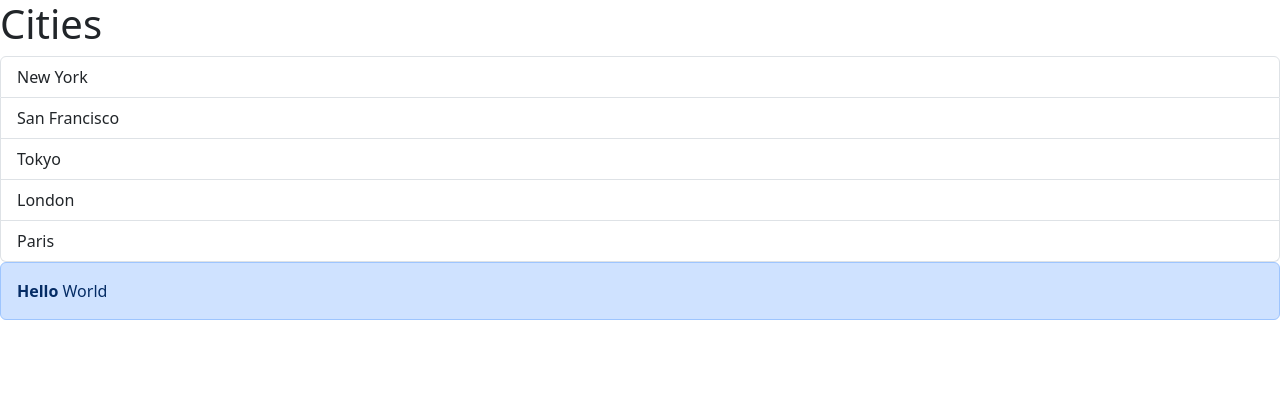
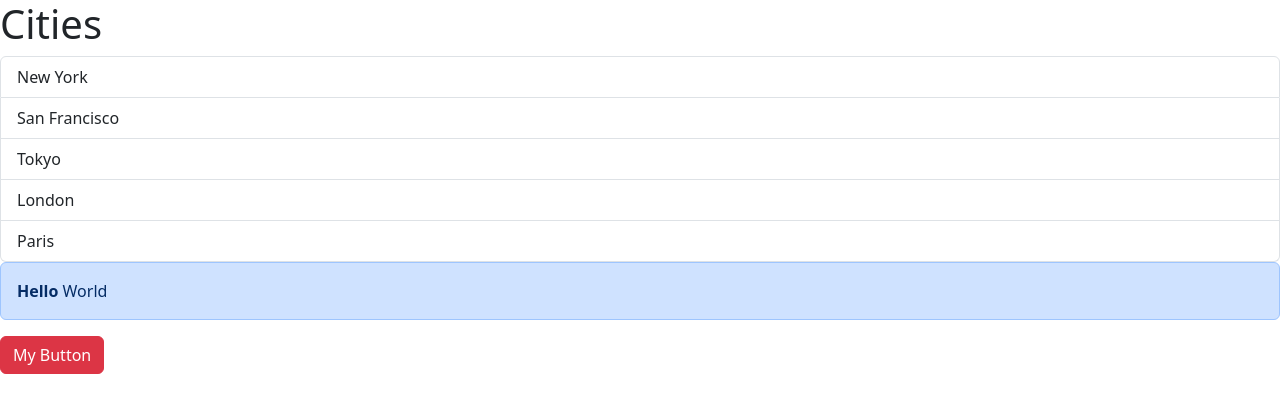
Before and after one commit to senhimadri/react-app-by-mosh, a React (Vite) app: page / in a window 1280 px wide. Shown: the top 412 px of the page. Built offline with nearby package versions, Linux system fonts and the light colour scheme.

Commit message:
Button Component Added

```diff
--- a/src/App.tsx
+++ b/src/App.tsx
@@ -1,4 +1,5 @@
 import Alert from "./components/Alert";
+import Button from "./components/Button";
 import ListGroup from "./components/ListGroup";
 
 
@@ -8,12 +9,20 @@ function App(){
         console.log(item);
     }
 
+    const onClickfunction = ()=>{
+        console.log('Button Clicked');
+    }
+
     return (
         <>
             <div> <ListGroup items={items} heading="Cities" onSelectItem={onSelectHandler} /> </div>
             <Alert>
               <b>Hello</b>   <span>World</span>
             </Alert>
+
+
+
+            <Button type="danger" onClick={onClickfunction}>My Button</Button>
         </>
     )
 
--- /dev/null
+++ b/src/components/Button.tsx
@@ -0,0 +1,14 @@
+interface Props{
+    children: string;
+    type?: 'primary' | 'secondary' | 'success' | 'danger' | 'warning';
+
+    onClick: ()=> void;
+}
+
+const Button = ( {type ='primary',children, onClick} : Props )=>{
+
+    return <button type="button" className={'btn btn-' + type}  onClick={onClick} >{children}</button>
+
+}
+
+export default Button;
```
